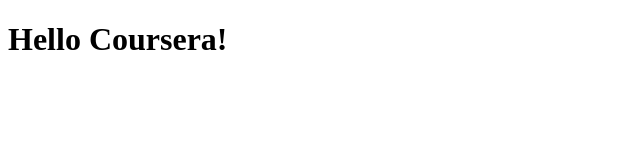
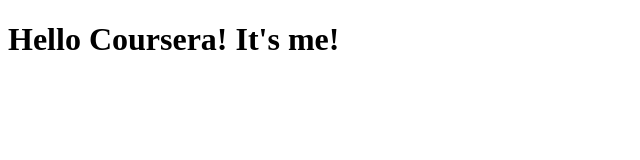
Before and after one commit to Volodymyr75/module2-solution, a plain HTML site: page site/index.html in a window 1280 px wide. Shown: the whole page, without its empty margins (0-640 px from the left). Drawn offline with Linux system fonts and the light colour scheme.

Commit message:
small addition

```diff
--- a/site/index.html
+++ b/site/index.html
@@ -4,6 +4,6 @@
 	<title>Hello Coursera</title>
 </head>
 <body>
-<h1>Hello Coursera!</h1>
+<h1>Hello Coursera! It's me!</h1>
 </body>
 </html>
```
